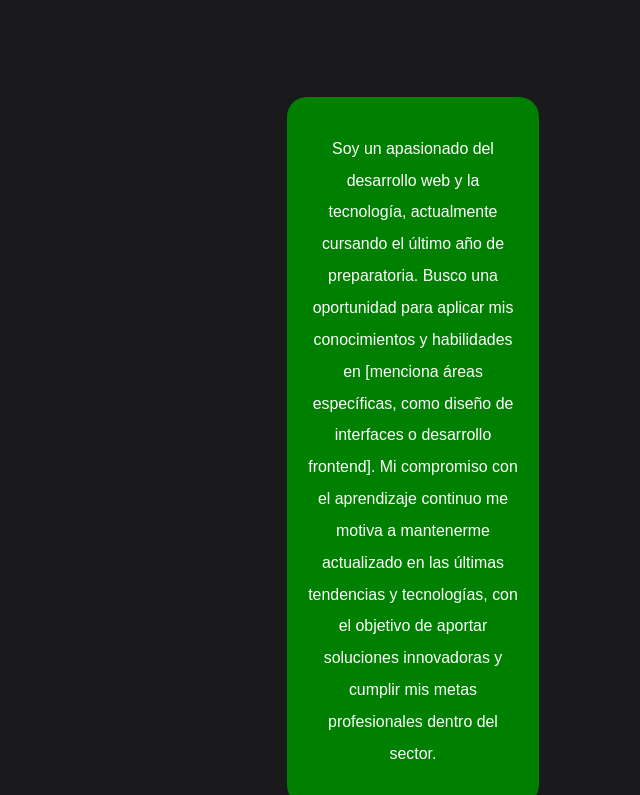
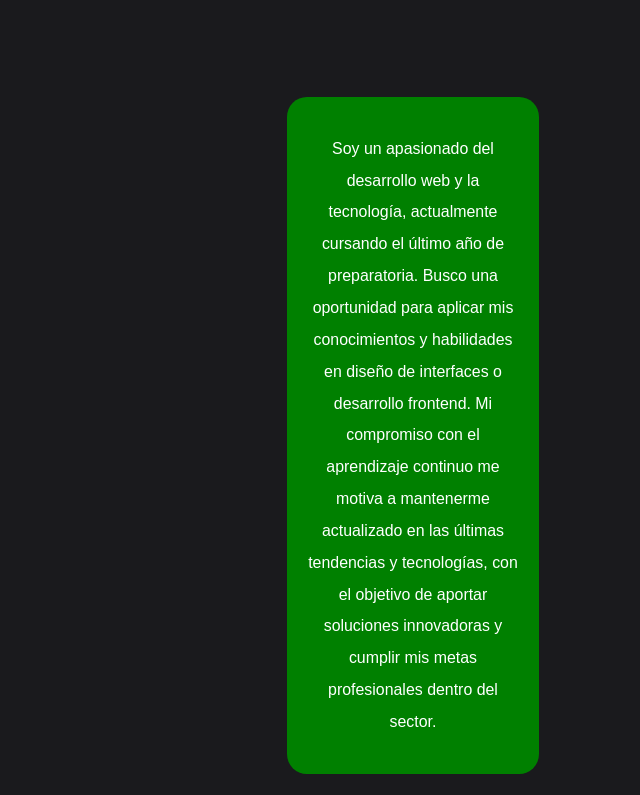
Before and after one commit to Santiag0Aguilar/Mi-portafolio, a website: page contacto.html in a window 1280 px wide. Shown: the part 724-1519 px from the top of the page, without its empty margins (227-867 px from the left). Drawn offline with nearby package versions, Linux system fonts and the light colour scheme; a web font is replaced by a local one.

Commit message:
Update contacto.html

```diff
--- a/contacto.html
+++ b/contacto.html
@@ -49,7 +49,7 @@
             </div>
 
             <div class="mision">
-                <p>Soy un apasionado del desarrollo web y la tecnología, actualmente cursando el último año de preparatoria. Busco una oportunidad para aplicar mis conocimientos y habilidades en [menciona áreas específicas, como diseño de interfaces o desarrollo frontend]. Mi compromiso con el aprendizaje continuo me motiva a mantenerme actualizado en las últimas tendencias y tecnologías, con el objetivo de aportar soluciones innovadoras y cumplir mis metas profesionales dentro del sector.</p>
+                <p>Soy un apasionado del desarrollo web y la tecnología, actualmente cursando el último año de preparatoria. Busco una oportunidad para aplicar mis conocimientos y habilidades en diseño de interfaces o desarrollo frontend. Mi compromiso con el aprendizaje continuo me motiva a mantenerme actualizado en las últimas tendencias y tecnologías, con el objetivo de aportar soluciones innovadoras y cumplir mis metas profesionales dentro del sector.</p>
             </div>
         </div>
     </main>
```
